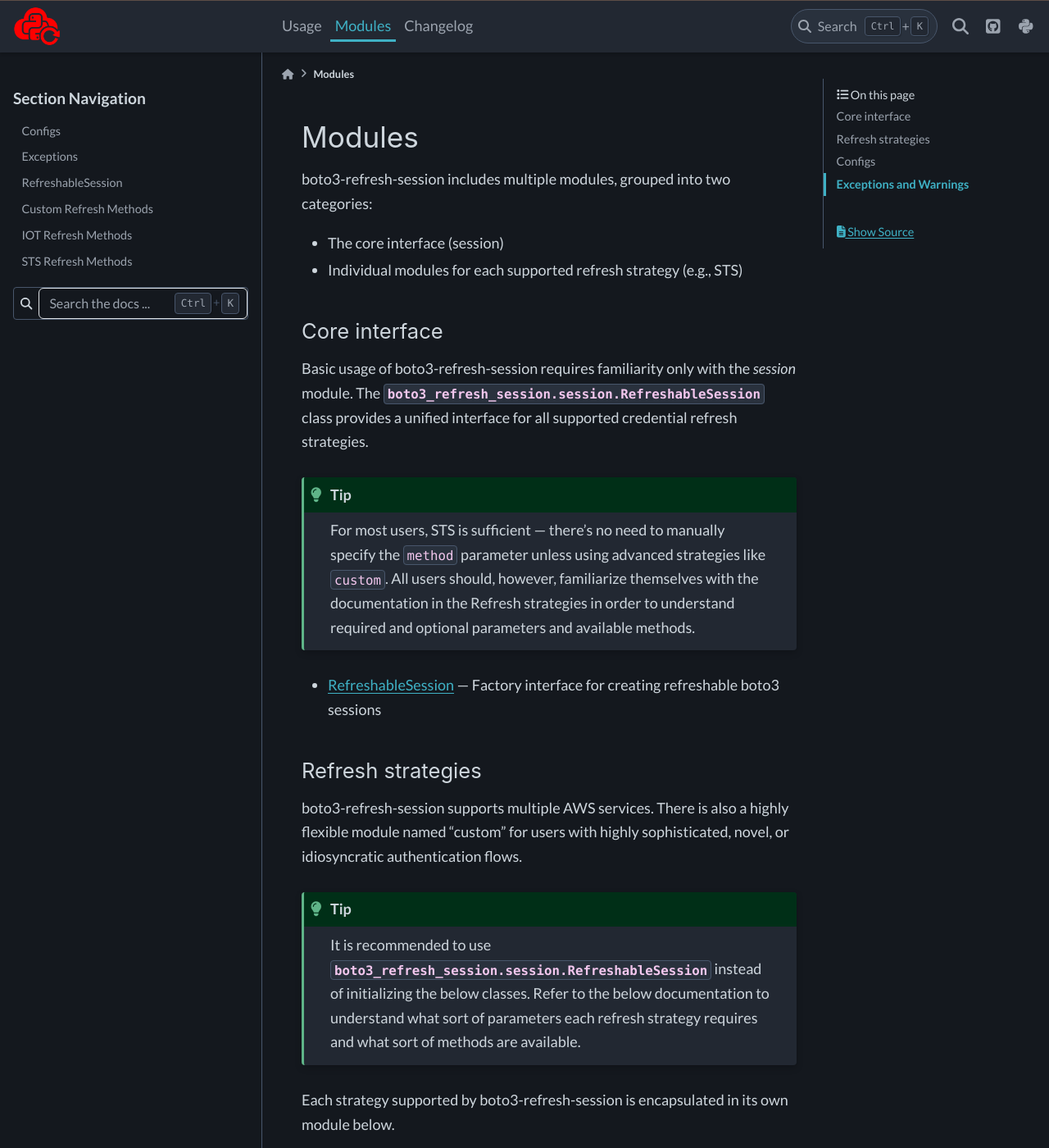
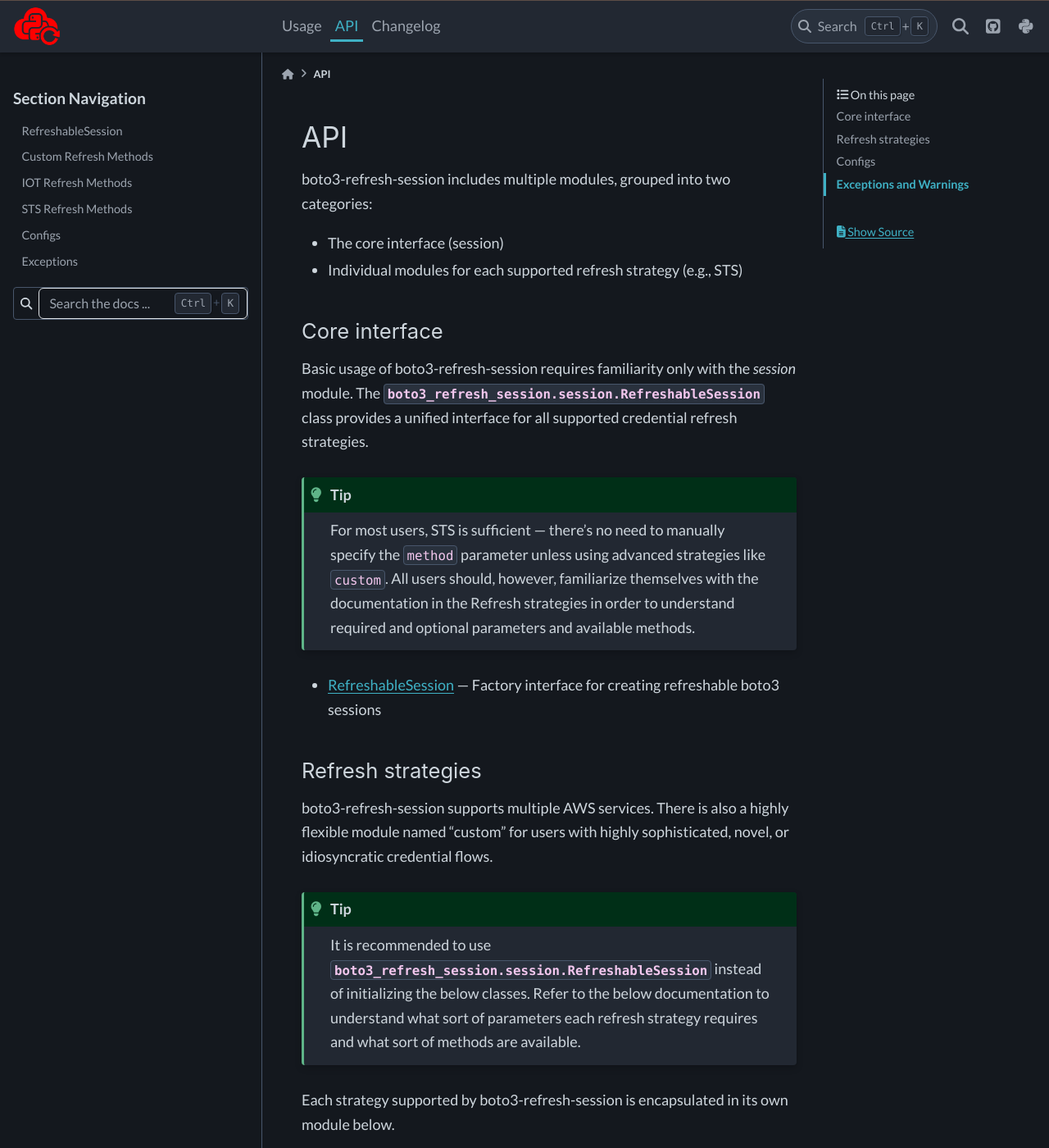
Before and after one commit to michaelthomasletts/boto3-refresh-session, a Sphinx documentation site: the page built from doc/api/index.rst, in a window 1280 px wide and 1400 px high. Shown: the whole window at 82% size. Built offline with Sphinx 7.4.7 and the PyData theme 0.15.4, drawn with Linux system fonts in a browser that asks for light colours; some of the changed text lies outside the part shown.

Commit message:
renamed "modules" -> "api"

```diff
--- a/doc/modules/index.rst
+++ b/doc/api/index.rst
@@ -1,9 +1,9 @@
-.. _modules:
+.. _api:
 
 .. currentmodule:: boto3_refresh_session
 
-Modules
-=======
+API
+===
 
 boto3-refresh-session includes multiple modules, grouped into two categories:
 
@@ -14,12 +14,12 @@ boto3-refresh-session includes multiple modules, grouped into two categories:
    :maxdepth: 1
    :hidden:
 
-   config
-   exceptions
    session
    custom
    iot
    sts
+   config
+   exceptions
 
 Core interface
 --------------
@@ -38,7 +38,7 @@ Refresh strategies
 ------------------
 
 boto3-refresh-session supports multiple AWS services.
-There is also a highly flexible module named "custom" for users with highly sophisticated, novel, or idiosyncratic authentication flows.
+There is also a highly flexible module named "custom" for users with highly sophisticated, novel, or idiosyncratic credential flows.
 
 .. tip::
 
--- a/doc/conf.py
+++ b/doc/conf.py
@@ -43,7 +43,7 @@ html_file_suffix = ".html"
 html_sidebars = {
     "index": [],
     "usage": [],
-    "modules/**": ["sidebar-nav-bs.html", "search-field.html"],
+    "api/**": ["sidebar-nav-bs.html", "search-field.html"],
     "changelog": [],
 }
 html_context = {
--- a/doc/index.rst
+++ b/doc/index.rst
@@ -8,7 +8,7 @@
    :hidden:
 
    Usage <usage>
-   Modules <modules/index>
+   API <api/index>
    Changelog <changelog>
 
 boto3-refresh-session
@@ -21,7 +21,7 @@ boto3-refresh-session
 **Useful Links:**
 
 :ref:`Usage <usage>` |
-:ref:`Modules <modules>` |
+:ref:`API <api>` |
 :ref:`Changelog <changelog>`
 
 **Authors:** `Mike Letts <https://michaelthomasletts.github.io/>`_
```
Also changed, not shown: README.md (+1 -1 lines), doc/api/config.rst (renamed from doc/modules/config.rst), doc/api/custom.rst (renamed from doc/modules/custom.rst), doc/api/exceptions.rst (renamed from doc/modules/exceptions.rst), doc/api/generated/boto3_refresh_session.methods.custom.CustomRefreshableSession.rst (renamed from doc/modules/generated/boto3_refresh_session.methods.custom.CustomRefreshableSession.rst), doc/api/generated/boto3_refresh_session.methods.iot.x509.IOTX509RefreshableSession.rst (renamed from doc/modules/generated/boto3_refresh_session.methods.iot.x509.IOTX509RefreshableSession.rst), doc/api/generated/boto3_refresh_session.methods.sts.STSRefreshableSession.rst (renamed from doc/modules/generated/boto3_refresh_session.methods.sts.STSRefreshableSession.rst), doc/api/generated/boto3_refresh_session.session.RefreshableSession.rst (renamed from doc/modules/generated/boto3_refresh_session.session.RefreshableSession.rst), doc/api/generated/boto3_refresh_session.utils.config.config.AssumeRoleConfig.rst (renamed from doc/modules/generated/boto3_refresh_session.utils.config.config.AssumeRoleConfig.rst), doc/api/generated/boto3_refresh_session.utils.config.config.STSClientConfig.rst (renamed from doc/modules/generated/boto3_refresh_session.utils.config.config.STSClientConfig.rst), doc/api/iot.rst (renamed from doc/modules/iot.rst), doc/api/session.rst (renamed from doc/modules/session.rst), doc/api/sts.rst (renamed from doc/modules/sts.rst).
